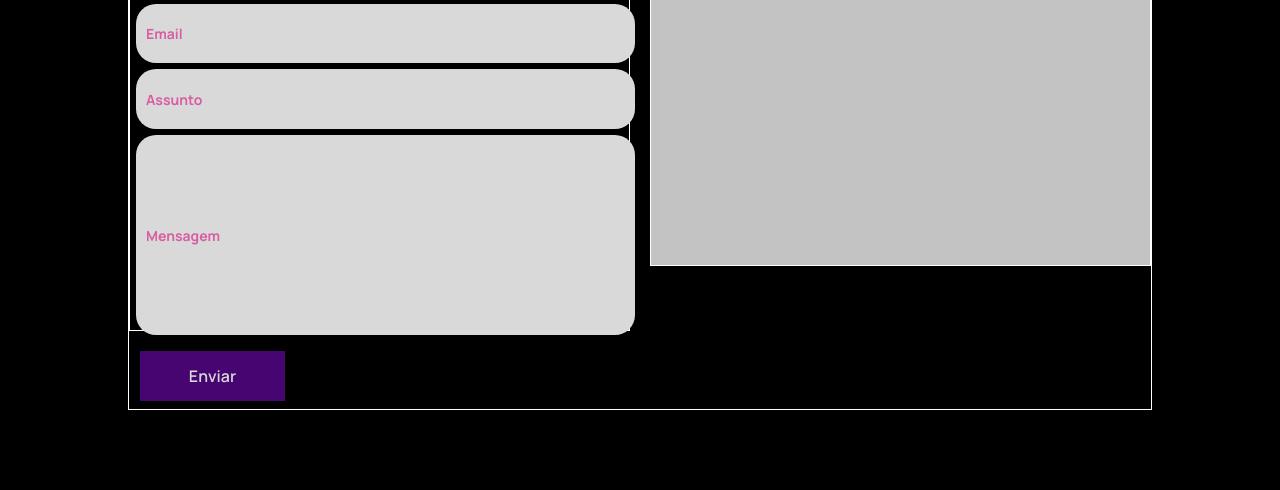
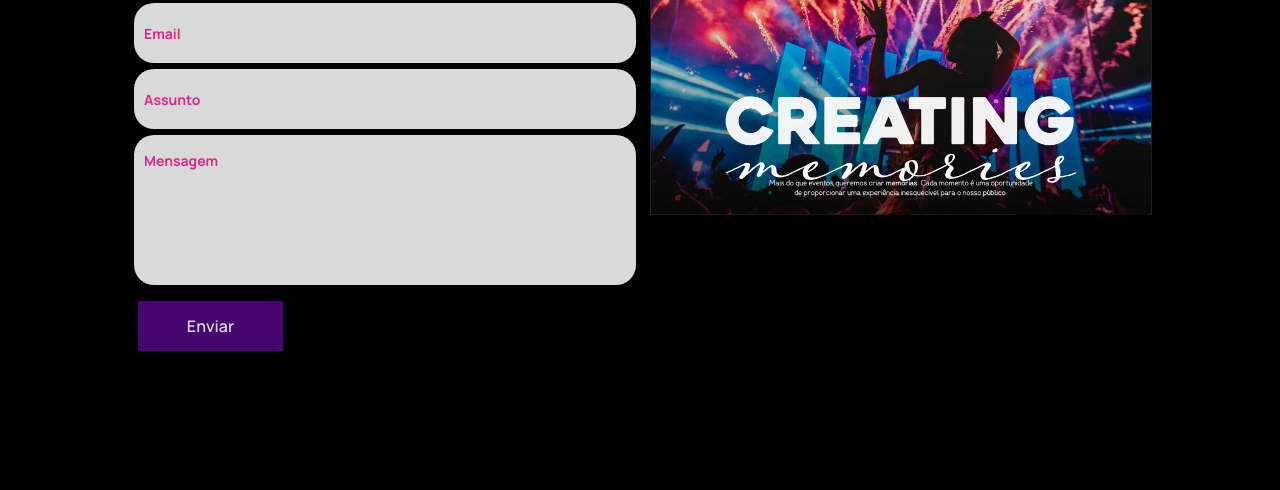
Before and after one commit to bea-codes/contato-carvalheira, a plain HTML site: page index.html in a window 1280 px wide. Shown: the part 310-800 px from the top of the page. Drawn offline with Linux system fonts and the light colour scheme.

Commit message:
pré-js form code

```diff
--- a/contato-style.css
+++ b/contato-style.css
@@ -42,7 +42,6 @@ footer{
 /*Wrapper geral dos elementos*/
 .contato-wrapper{
     margin: 0%;
-    border: 1px solid white;
     width: 80%;
     height: 80vh;
     display: flex;
@@ -82,7 +81,7 @@ footer{
 .contato-elemento-form::placeholder{
     color: #D9298A;
     font-weight: 700;
-    opacity: 0.7;
+    opacity: 1;
 }
 
 
@@ -101,9 +100,25 @@ footer{
     font-size: 1.4rem;
 }
 
+.contato-formulario textarea{
+    width: 100%;
+    margin: 1.2%;
+    height: 15%;
+    font-size: 1.4rem;
+}
+
+#mensagem-teste{
+    height: 150px;
+}
+
+#mensagem-teste::placeholder{
+    position: relative;
+    top: -50px;
+}
+
+
 .contato-formulario form{
     /*temporário, tirar*/
-    border: 1px solid white;
     margin: 10px 20px 10px 0;
     width: 50%;
     height: 100%;
@@ -113,7 +128,6 @@ footer{
     display: flex;
     align-items: center;
     justify-content: center;
-    border: 1px solid white;
     margin: auto;
     width: 50%;
     margin-top: 10px;
@@ -124,13 +138,8 @@ footer{
     position: inherit;
 }
 
-#mensagem-contato-form{
-    height: 200px;
 
-}
-#mensagem-contato-form::placeholder{
-    text-align: top;
-}
+
 
 
 /* Botão enviar*/
@@ -156,13 +165,16 @@ footer{
 
 
 @media(max-width: 768px){
+    html{
+        font-size: 50%;
+    }
+
     .contato-formulario{
         flex-direction: column;
     }
 
     .contato-formulario form{
         /*temporário, tirar*/
-        border: 1px solid white;
         margin: 10px 20px 10px 0;
         width: 100%;
         height: 100%;
--- a/index.html
+++ b/index.html
@@ -30,12 +30,19 @@
 
                 <input type="text" name="Assunto" id="assunto-contato-form" class="contato-elemento-form" placeholder="Assunto">
 
-                <input type="text" name="Mensagem" id="mensagem-contato-form" class="contato-elemento-form" placeholder="Mensagem">
+
+                <!--Talvez eu precise colocar uma tag textarea aqui-->
+                <input type="text" name="Mensagem" id="mensagem-teste" class="contato-elemento-form" placeholder="Mensagem">
+
+                <!--
+                    EXCLUIR ISSO AQUI DEPOIS
+                    <textarea type="text" name="Mensagem" id="mensagem-contato-form" class="contato-elemento-form" placeholder="Mensagem"></textarea>
+                -->
 
                 <button class="contato-formulario-enviar">Enviar</button>
             </form>
             <div class="contato-imagem">
-                <img src="assets/img/placeholder-image.png" alt="Imagem Carvelheira - Creating Memories">
+                <img src="assets/img/creatingMemories.png" alt="Imagem Carvelheira - Creating Memories">
             </div>
         </div>
 
```
Also changed, not shown: assets/img/creatingMemories.png (added).
